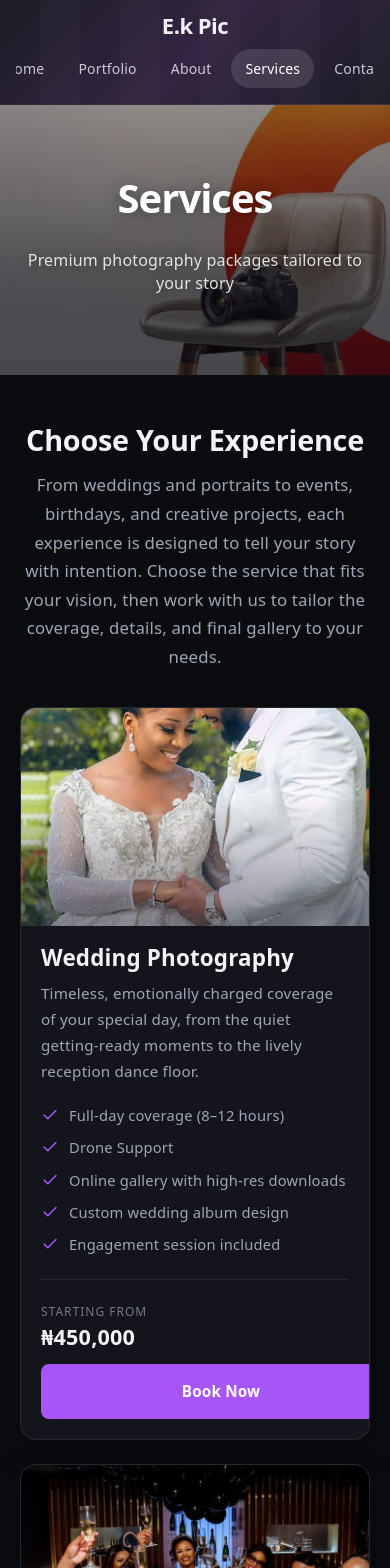
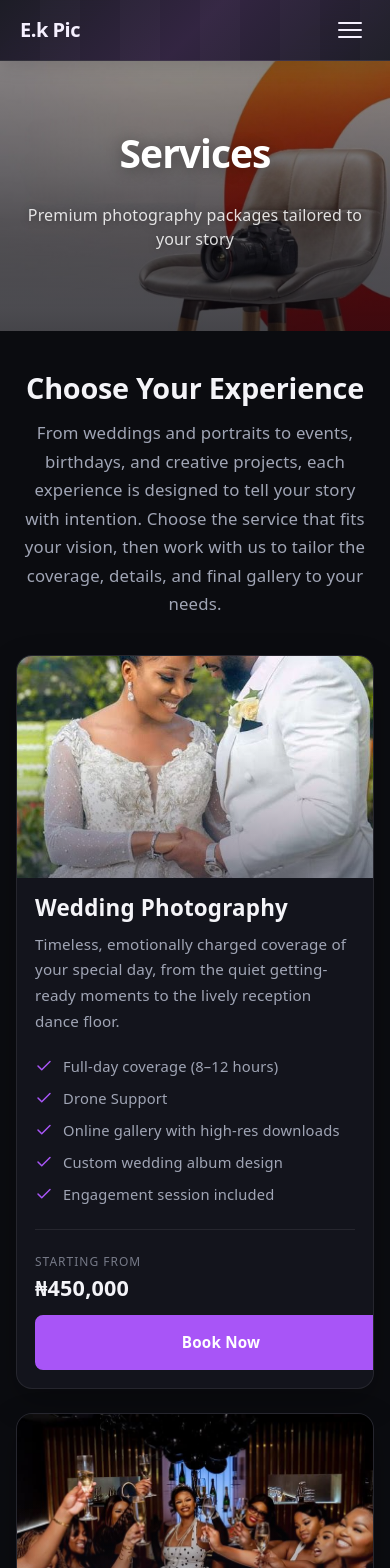
Before and after one commit to Ekemzzz/Photo-website, a React (Vite) app: page /services in a window 390 px wide. Shown: the top 1568 px of the page. Built offline with nearby package versions, Linux system fonts and the light colour scheme.

Commit message:
added responsiveness to the App.css, Navbar.jsx, services.js, about.jsx, contact.jsx, homepage.jsx and services.jsx

```diff
--- a/src/App.css
+++ b/src/App.css
@@ -1,15 +1,12 @@
 .navbar {
-  display: flex;
-  align-items: center;
-  justify-content: space-between;
-  gap: 24px;
-  min-height: 72px;
-  padding: 0 32px;
+  width: 100%;
   border-bottom: 1px solid var(--border);
   background: linear-gradient(135deg, rgba(30, 30, 40, 0.95) 0%, rgba(55, 40, 70, 0.92) 50%, rgba(30, 30, 40, 0.95) 100%);
   backdrop-filter: blur(16px);
   box-shadow: 0 4px 20px rgba(0, 0, 0, 0.15);
-  position: relative;
+  position: sticky;
+  top: 0;
+  z-index: 100;
 }
 
 .navbar::before {
@@ -24,6 +21,18 @@
   pointer-events: none;
 }
 
+.navbar__inner {
+  display: flex;
+  align-items: center;
+  justify-content: space-between;
+  gap: 24px;
+  min-height: 72px;
+  padding: 0 32px;
+  max-width: 1200px;
+  margin: 0 auto;
+  position: relative;
+}
+
 .navbar__brand {
   color: #f5f0ff;
   font-family: var(--heading);
@@ -31,6 +40,7 @@
   font-weight: 700;
   letter-spacing: -0.5px;
   text-decoration: none;
+  flex-shrink: 0;
 }
 
 .navbar__links {
@@ -64,37 +74,81 @@
   outline-offset: 3px;
 }
 
+/* Hamburger — hidden on desktop */
+.navbar__hamburger {
+  display: none;
+  flex-direction: column;
+  justify-content: center;
+  gap: 5px;
+  width: 40px;
+  height: 40px;
+  padding: 8px;
+  background: none;
+  border: none;
+  cursor: pointer;
+  border-radius: 6px;
+  transition: background 0.2s;
+  flex-shrink: 0;
+}
+
+.navbar__hamburger:hover {
+  background: rgba(255, 255, 255, 0.1);
+}
+
+.navbar__hamburger span {
+  display: block;
+  width: 100%;
+  height: 2px;
+  background: #f5f0ff;
+  border-radius: 2px;
+  transition: transform 0.3s ease, opacity 0.3s ease;
+  transform-origin: center;
+}
+
+.navbar__hamburger.is-open span:nth-child(1) {
+  transform: translateY(7px) rotate(45deg);
+}
+.navbar__hamburger.is-open span:nth-child(2) {
+  opacity: 0;
+  transform: scaleX(0);
+}
+.navbar__hamburger.is-open span:nth-child(3) {
+  transform: translateY(-7px) rotate(-45deg);
+}
+
 @media (max-width: 640px) {
-  .navbar {
-    align-items: center;
+  .navbar__inner {
+    padding: 0 20px;
+    flex-wrap: wrap;
+    min-height: 60px;
+  }
+
+  .navbar__hamburger {
+    display: flex;
+  }
+
+  .navbar__links {
+    display: none;
     flex-direction: column;
-    gap: 12px;
-    padding: 14px 16px;
-  }
-
-  .navbar__brand {
-    font-size: 22px;
-  }
-
-  .navbar__links {
+    align-items: stretch;
     width: 100%;
-    gap: 6px;
-    overflow-x: auto;
-    -webkit-overflow-scrolling: touch;
-    scrollbar-width: none;
-    padding-bottom: 2px;
-    justify-content: center;
-  }
-
-  .navbar__links::-webkit-scrollbar {
-    display: none;
+    gap: 4px;
+    padding: 12px 0 16px;
+    border-top: 1px solid rgba(255, 255, 255, 0.08);
+    overflow: visible;
+    scrollbar-width: unset;
+  }
+
+  .navbar__links.is-open {
+    display: flex;
   }
 
   .navbar__links a {
-    padding: 8px 14px;
-    font-size: 14px;
-    white-space: nowrap;
-    border-radius: 20px;
+    padding: 12px 16px;
+    font-size: 15px;
+    border-radius: 8px;
+    text-align: left;
+    white-space: normal;
   }
 }
 
@@ -662,21 +716,21 @@
   gap: 28px;
 }
 
-@media (max-width: 968px) {
+@media (max-width: 640px) {
   .portfolio__grid {
     grid-template-columns: repeat(2, 1fr);
     gap: 20px;
   }
 }
 
-@media (max-width: 580px) {
+@media (max-width: 480px) {
   .portfolio {
     padding: 48px 16px;
   }
 
   .portfolio__grid {
     grid-template-columns: 1fr;
-    gap: 20px;
+    gap: 16px;
   }
 
   .portfolio__filters {
@@ -2767,7 +2821,7 @@
 
 .why-grid {
   display: grid;
-  grid-template-columns: repeat(4, 1fr);
+  grid-template-columns: repeat(3, 1fr);
   gap: 24px;
 }
 
@@ -3040,6 +3094,76 @@
   }
 }
 
+/* Services — 480px fine-tuning */
+@media (max-width: 480px) {
+  .services-list,
+  .services-packages,
+  .services-process,
+  .services-testimonials,
+  .services-addons,
+  .services-why,
+  .services-faq,
+  .services-final-cta {
+    padding: 40px 16px;
+  }
+
+  .services-hero,
+  .contact-hero {
+    min-height: 220px;
+  }
+
+  .services-hero__title,
+  .contact-hero__title {
+    font-size: clamp(2rem, 10vw, 3rem);
+  }
+
+  .process-step {
+    padding: 18px 14px;
+  }
+
+  .addon-card {
+    padding: 16px;
+  }
+
+  .service-card__content {
+    padding: 18px;
+  }
+
+  .services-faq__question {
+    padding: 14px 16px;
+    font-size: 0.95rem;
+    gap: 12px;
+  }
+
+  .services-faq__answer {
+    padding: 0 16px 14px;
+  }
+
+  .services-faq__answer p {
+    font-size: 0.9rem;
+  }
+
+  .services-final-cta__title {
+    font-size: clamp(1.4rem, 6vw, 1.8rem);
+  }
+
+  .services-final-cta__body {
+    font-size: 0.9rem;
+  }
+}
+
+/* Services FAQ — 640px fine-tuning */
+@media (max-width: 640px) {
+  .services-faq__question {
+    padding: 16px 20px;
+    font-size: 1rem;
+  }
+
+  .services-faq__answer {
+    padding: 0 20px 16px;
+  }
+}
+
 /* ── Footer ── */
 .site-footer {
   background: linear-gradient(135deg, rgba(20, 20, 30, 0.98) 0%, rgba(40, 30, 55, 0.96) 50%, rgba(20, 20, 30, 0.98) 100%);
@@ -3218,7 +3342,7 @@
 }
 
 /* Footer Responsive */
-@media (max-width: 968px) {
+@media (max-width: 1024px) {
   .site-footer__grid {
     grid-template-columns: 1fr 1fr;
     gap: 40px;
--- a/src/components/Footer.jsx
+++ b/src/components/Footer.jsx
@@ -53,7 +53,7 @@ function Footer() {
             </Link>
             <p className="site-footer__tagline">
               Capturing moments that tell stories. Professional photography for
-              weddings, portraits, events, and unforgettable moments.
+              weddings, events, birthdays, and every unforgettable moment.
             </p>
             <div className="site-footer__socials">
               {SOCIAL_LINKS.map((link) => (
@@ -92,7 +92,7 @@ function Footer() {
               <li><Link to="/services" className="site-footer__nav-link">Wedding Photography</Link></li>
               <li><Link to="/services" className="site-footer__nav-link">Birthday Sessions</Link></li>
               <li><Link to="/services" className="site-footer__nav-link">Event Coverage</Link></li>
-              <li><Link to="/services" className="site-footer__nav-link">Fashion, Editorial, etc...</Link></li>
+              <li><Link to="/services" className="site-footer__nav-link">Others</Link></li>
             </ul>
           </div>
 
--- a/src/components/Navbar.jsx
+++ b/src/components/Navbar.jsx
@@ -1,20 +1,39 @@
+import { useState } from 'react'
 import { Link, NavLink, useLocation } from 'react-router-dom'
 
 function Navbar() {
   const location = useLocation()
+  const [menuOpen, setMenuOpen] = useState(false)
 
   const isHomeActive = location.pathname === '/' && !location.hash
   const isPortfolioActive = location.pathname === '/' && location.hash === '#portfolio'
 
+  const closeMenu = () => setMenuOpen(false)
+
   return (
     <nav className="navbar" aria-label="Main navigation">
-      <Link className="navbar__brand" to="/">E.k Pic</Link>
-      <ul className="navbar__links">
+      <div className="navbar__inner">
+        <Link className="navbar__brand" to="/" onClick={closeMenu}>E.k Pic</Link>
+
+        {/* Hamburger button — mobile only */}
+        <button
+          className={`navbar__hamburger ${menuOpen ? 'is-open' : ''}`}
+          aria-label={menuOpen ? 'Close menu' : 'Open menu'}
+          aria-expanded={menuOpen}
+          onClick={() => setMenuOpen((prev) => !prev)}
+        >
+          <span></span>
+          <span></span>
+          <span></span>
+        </button>
+
+        <ul className={`navbar__links ${menuOpen ? 'is-open' : ''}`}>
           <li>
             <NavLink
               className={() => isHomeActive ? 'is-active' : ''}
               to="/"
               end
+              onClick={closeMenu}
             >
               Home
             </NavLink>
@@ -23,6 +42,7 @@ function Navbar() {
             <NavLink
               className={() => isPortfolioActive ? 'is-active' : ''}
               to="/#portfolio"
+              onClick={closeMenu}
             >
               Portfolio
             </NavLink>
@@ -31,6 +51,7 @@ function Navbar() {
             <NavLink
               className={({ isActive }) => (isActive && !location.hash) ? 'is-active' : ''}
               to="/about"
+              onClick={closeMenu}
             >
               About
             </NavLink>
@@ -39,6 +60,7 @@ function Navbar() {
             <NavLink
               className={({ isActive }) => (isActive && !location.hash) ? 'is-active' : ''}
               to="/services"
+              onClick={closeMenu}
             >
               Services
             </NavLink>
@@ -47,11 +69,13 @@ function Navbar() {
             <NavLink
               className={({ isActive }) => (isActive && !location.hash) ? 'is-active' : ''}
               to="/contact"
+              onClick={closeMenu}
             >
               Contact
             </NavLink>
           </li>
         </ul>
+      </div>
     </nav>
   )
 }
--- a/src/data/services.js
+++ b/src/data/services.js
@@ -17,17 +17,16 @@ const services = [
   },
   {
     id: 2,
-    name: 'Birthday-Sessions',
+    name: 'Birthday Sessions',
     description:
-      'Personal, professional, and creative birthday shots.',
+      'Personal, professional, and creative birthday shots that capture the joy and energy of your celebration.',
     image: '/images/birthdays/birthday-2.jpg',
     features: [
       '1–2 hour studio or location session',
       'Professional retouching',
       '10 edited high-resolution images',
       'Same-day preview gallery',
-      'Video shots can come in aswell',
-
+      'Video shots available as well',
     ],
     price: '₦100,000',
     href: '/contact',
@@ -50,18 +49,18 @@ const services = [
   },
   {
     id: 4,
-    name: 'Fashion & Editorial',
+    name: 'Others',
     description:
-      'Bold, campaign-ready imagery for designers, brands, models, and magazines. Creative direction and styling support available.',
-    image: '/images/fashion/fashion-1.jpg',
+      'From family portraits and creative shoots to brand campaigns and personal projects — every story deserves a great image.',
+    image: '/images/others/other-1.jpg',
     features: [
-      'Half or full-day editorial shoot',
-      'Creative direction support',
-      'Stylist & makeup artist referrals',
-      '20+ retouched campaign images',
-      'Commercial usage rights',
+      'Flexible session duration',
+      'Studio or outdoor location',
+      'Professional retouching',
+      '15+ edited high-resolution images',
+      'Usage rights included',
     ],
-    price: '₦300,000',
+    price: '₦150,000',
     href: '/contact',
   },
 ]
--- a/src/pages/About.jsx
+++ b/src/pages/About.jsx
@@ -32,7 +32,7 @@ function About() {
           <p className="about-intro__body">
             I'm a passionate visual storyteller whose lens captures the soul of
             every moment, the quiet intimacy of a wedding vow, the raw energy
-            of a live event, and the bold confidence of a fashion editorial.
+            of a live event, and the warmth of a birthday celebration.
             My work bridges artistry and authenticity, honouring real emotion
             while crafting images that stand the test of time.
           </p>
--- a/src/pages/HomePage.jsx
+++ b/src/pages/HomePage.jsx
@@ -1,9 +1,6 @@
 import heroImg from '../assets/hero-image.jpg'
 import Categories from '../components/Categories'
 import Portfolio from '../components/Portfolio'
-import About from './About'
-import Services from './Services'
-import Contact from './Contact'
 
 function HomePage() {
   return (
@@ -15,10 +12,10 @@ function HomePage() {
         <div className="hero-section__content">
           <h1 className="hero-section__title">E.k Pic</h1>
           <p className="hero-section__subtitle">Capturing moments that tell stories</p>
-          <p className="hero-section__description">Professional photography for weddings, portraits, events and unforgettable moments</p>
+          <p className="hero-section__description">Professional photography for weddings, events, birthdays and every unforgettable moment</p>
           <div className="hero-section__actions">
             <a href="#portfolio" className="hero-section__cta">View Portfolio</a>
-            <a href="#contact" className="hero-section__cta hero-section__cta--secondary">Book a Session</a>
+            <a href="/contact" className="hero-section__cta hero-section__cta--secondary">Book a Session</a>
           </div>
         </div>
       </section>
@@ -28,21 +25,6 @@ function HomePage() {
 
       {/* ── Portfolio Gallery Section ── */}
       <Portfolio />
-
-      {/* ── About Section ── */}
-      <div id="about">
-        <About />
-      </div>
-
-      {/* ── Services & Packages Section ── */}
-      <div id="services">
-        <Services />
-      </div>
-
-      {/* ── Contact & Booking Section ── */}
-      <div id="contact">
-        <Contact />
-      </div>
     </div>
   )
 }
--- a/src/pages/Services.jsx
+++ b/src/pages/Services.jsx
@@ -35,21 +35,11 @@ const WHY_CHOOSE = [
   {
     title: '5+ Years Experience',
     description:
-      'Five years of capturing weddings, portraits, events, and editorials.',
+      'Five years of capturing weddings, events, birthdays, and creative sessions.',
     icon: (
       <svg width="24" height="24" viewBox="0 0 24 24" fill="none" stroke="currentColor" strokeWidth="2" strokeLinecap="round" strokeLinejoin="round">
         <circle cx="12" cy="8" r="7" />
         <polyline points="8.21 13.89 7 23 12 20 17 23 15.79 13.88" />
-      </svg>
-    ),
-  },
-  {
-    title: 'Award-Winning Work',
-    description:
-      'Recognized by the African Photography Award and featured in international publications.',
-    icon: (
-      <svg width="24" height="24" viewBox="0 0 24 24" fill="none" stroke="currentColor" strokeWidth="2" strokeLinecap="round" strokeLinejoin="round">
-        <polygon points="12 2 15.09 8.26 22 9.27 17 14.14 18.18 21.02 12 17.77 5.82 21.02 7 14.14 2 9.27 8.91 8.26 12 2" />
       </svg>
     ),
   },
```
Also changed, not shown: src/pages/Contact.jsx (+4 -4 lines). Lines whose indentation alone changed are shown as unchanged.
